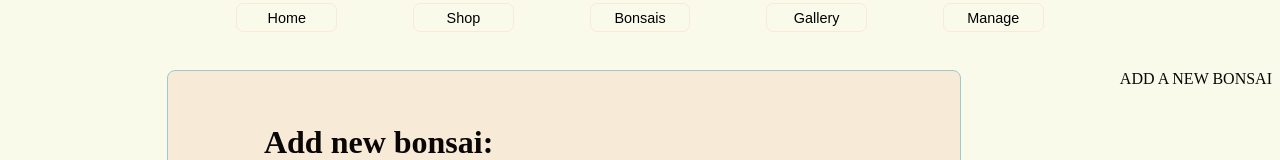
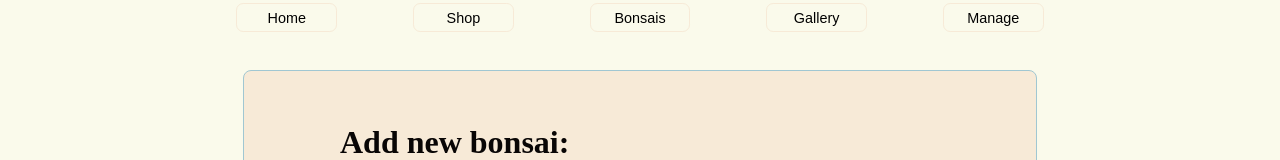
Before and after one commit to miriamfraga/shop, an Angular app: page /Manage in a window 1280 px wide. Shown: the part 306-466 px from the top of the page. Built offline with nearby package versions, Linux system fonts and the light colour scheme; a web font is replaced by a local one.

Commit message:
preview added

```diff
--- a/src/app/pages/manage/detail-bonsai/detail-bonsai.component.html
+++ b/src/app/pages/manage/detail-bonsai/detail-bonsai.component.html
@@ -10,5 +10,5 @@
 
      </section>
    <ng-template #noImage>
-        <div>ADD A NEW BONSAI</div>
+        <div class="preview__template"></div>
    </ng-template>
--- a/src/app/pages/manage/detail-bonsai/detail-bonsai.component.scss
+++ b/src/app/pages/manage/detail-bonsai/detail-bonsai.component.scss
@@ -4,7 +4,6 @@
     border-radius: 0.5em;
     display: flex;
     flex-direction: column;
-    justify-self: center;
     justify-items: center;
     max-width: 50%;
     margin: 0 auto 3em auto;
```
